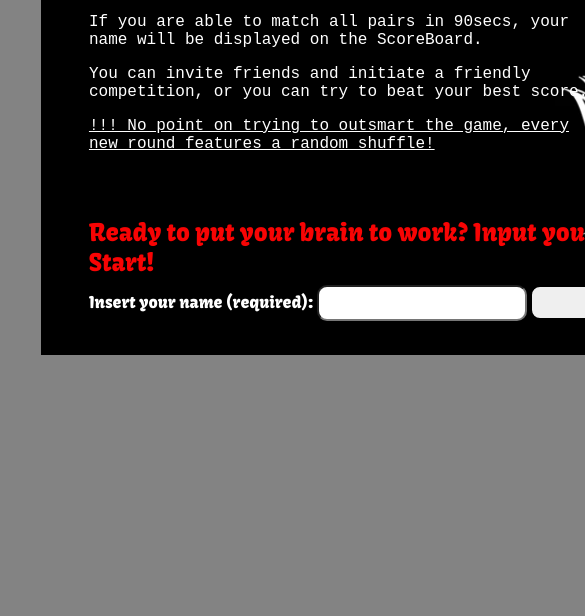
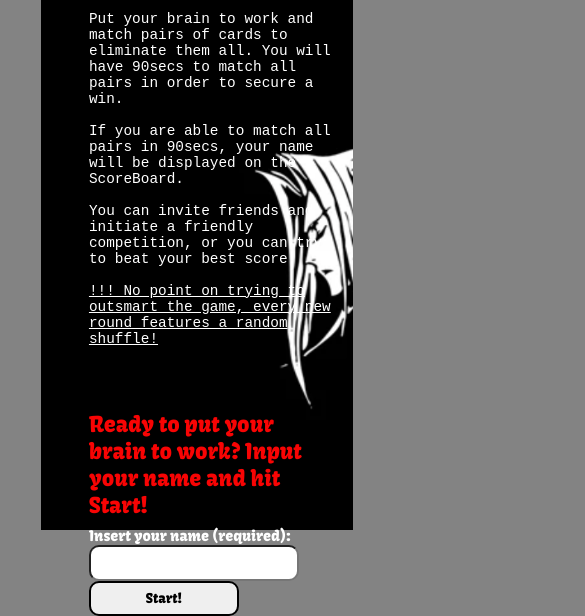
Before and after one commit to LihMartins/Memory-Game, a website: page index.html in a window 390 px wide. Shown: the part 272-888 px from the top of the page, 585 px wide, since content can reach past the window. Before the commit the page ends 844 px from the top, so only its background shows below. Drawn offline with nearby package versions, Linux system fonts and the light colour scheme.

Commit message:
final editing

```diff
--- a/css/style.css
+++ b/css/style.css
@@ -204,3 +204,61 @@ input {
     color: rgb(255, 255, 255);
     left: 65%;
 }
+
+/* Media Queries */
+
+/* Mobile Screens Optimasation */
+@media screen and (max-width: 600px) {
+
+    .site-container {
+        width: 80%;
+        height: 80%;
+        margin: auto; /* Centers the container */
+    }
+
+    .site-container * {
+        font-size: 0.8em;
+    }
+
+    .game-container {
+        display: grid;
+        grid-template-columns: repeat(4, 6rem);
+        grid-template-rows: repeat(5, 5rem);
+        gap: 0.7rem;
+        perspective: 800px;
+        margin-top: 40%;
+    }
+
+    .face,
+    .back {
+        width: 100%;
+        height: 100%;
+    }
+
+    .end-screen {
+        font-size: 3rem;
+        width: 40%;
+        height: 40%;
+        margin-top: 50%;
+        margin-right: 40%;
+    }
+
+    .start-container {
+        width: 80%;
+        height: 80%;
+        margin: auto;
+        font-size: 0.9em;
+        background-image: url("../images/ggbackground.PNG");
+        background-size: cover;
+        /* Scales the image as large as possible */
+        background-position: center;
+        /* Centers background image */
+        background-repeat: no-repeat;
+        /* Prevents image from repeating */
+    }
+
+    .paragraph {
+        width: 50%;
+        font-size: 0.8,5em;
+    }
+}
--- a/index.html
+++ b/index.html
@@ -5,7 +5,7 @@
     <!--Used to specify the character encoding for the HTML-->
     <meta charset="UTF-8" >
     <!--Ensures the webpage is rendered correctly on all devices and platform-->
-    <meta id="myViewport" name="viewport" content="width=device-width, initial-scale=1, maximum-scale=1, minimum-scale=1" />
+    <meta name="viewport" content="width=device-width, initial-scale=1.0" >
     <!--Provides a brief summary of the webpage-->
     <meta name="description" content="Memory-Card Game" >
 
--- a/js/script.js
+++ b/js/script.js
@@ -305,11 +305,3 @@ function playSuccessSound() {
     let sound = new Audio("./sounds/Success.mp3"); // The success sound
     sound.play(); // Play the success sound
 }
-
-// Checks if the width of the window is less than or equal to 525 pixels
-window.onload = function () {
-    if(window.innerWidth <= 525) {
-        var mvp = document.getElementById('myViewport');
-        mvp.setAttribute('content','width=525');
-    }
-}
```
Also changed, not shown: README.md, validator-images/gameovermobileview.PNG (added), validator-images/gameplaymobileview.PNG (added), validator-images/mainpagemobileview.PNG (added).
